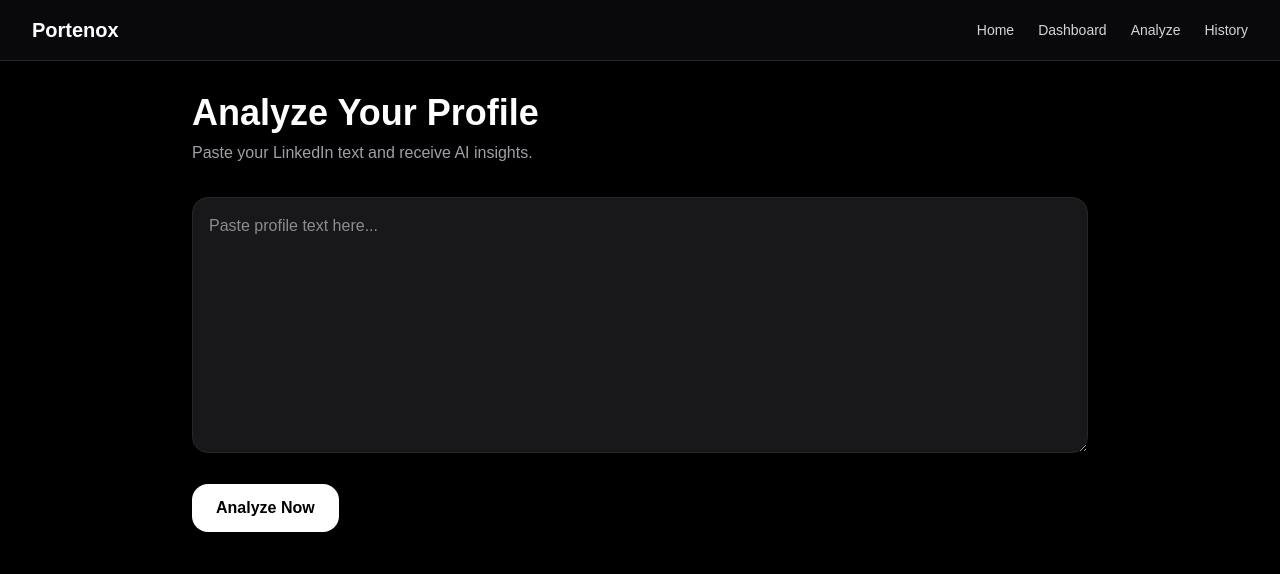
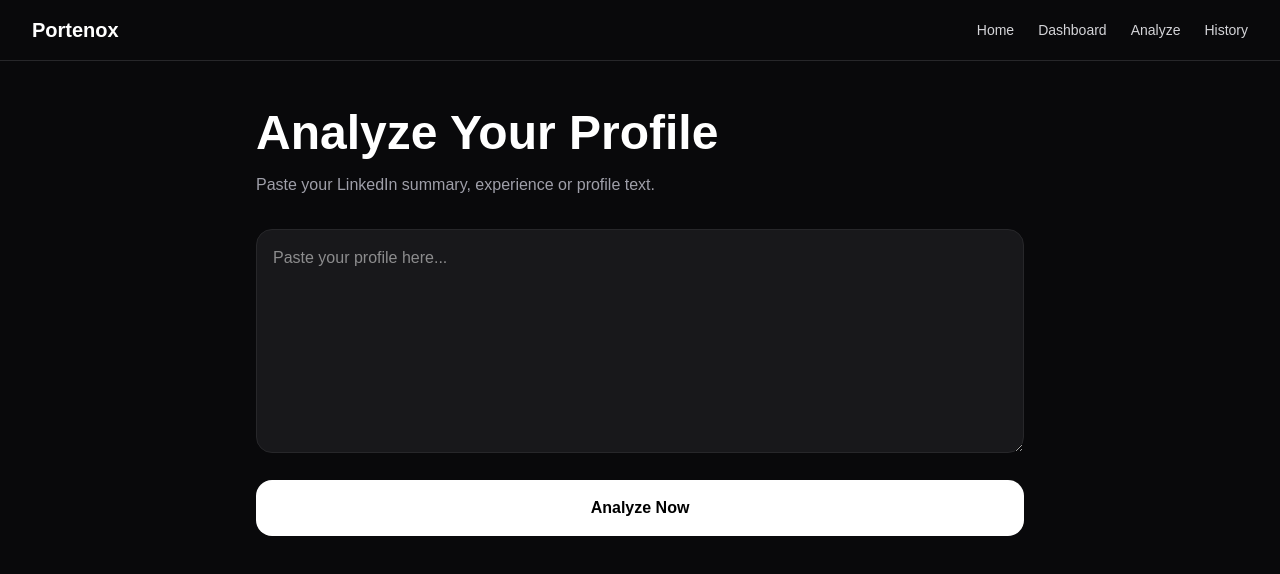
Before and after one commit to AndersonPort/portenox, a Next.js app: page /analyze in a window 1280 px wide. Shown: the top 574 px of the page. Built offline with nearby package versions, Linux system fonts and the light colour scheme.

Commit message:
feat(ui): redesign analyze page with premium SaaS UX

```diff
--- a/app/analyze/page.tsx
+++ b/app/analyze/page.tsx
@@ -4,68 +4,80 @@ import { useState } from "react";
 
 export default function AnalyzePage() {
   const [text, setText] = useState("");
+  const [loading, setLoading] = useState(false);
   const [result, setResult] = useState<any>(null);
-  const [loading, setLoading] = useState(false);
 
   async function handleAnalyze() {
     setLoading(true);
+    setResult(null);
 
     const res = await fetch("/api/analyze", {
       method: "POST",
+      body: JSON.stringify({ text }),
       headers: {
         "Content-Type": "application/json",
       },
-      body: JSON.stringify({ text }),
     });
 
     const data = await res.json();
+
     setResult(data);
     setLoading(false);
   }
 
   return (
-    <main className="min-h-screen bg-black text-white p-8">
-      <div className="max-w-4xl mx-auto">
-        <h1 className="text-4xl font-bold">
+    <main className="min-h-screen bg-zinc-950 text-white px-8 py-12">
+      <div className="max-w-3xl mx-auto">
+        <h1 className="text-5xl font-bold mb-4">
           Analyze Your Profile
         </h1>
 
-        <p className="text-zinc-400 mt-2">
-          Paste your LinkedIn text and receive AI insights.
+        <p className="text-zinc-400 mb-8">
+          Paste your LinkedIn summary, experience or profile text.
         </p>
 
         <textarea
+          className="w-full h-56 bg-zinc-900 border border-zinc-800 rounded-2xl p-4 outline-none"
+          placeholder="Paste your profile here..."
           value={text}
           onChange={(e) => setText(e.target.value)}
-          placeholder="Paste profile text here..."
-          className="w-full h-64 mt-8 p-4 rounded-2xl bg-zinc-900 border border-zinc-800"
         />
 
         <button
           onClick={handleAnalyze}
-          className="mt-6 px-6 py-3 bg-white text-black rounded-2xl font-semibold"
+          disabled={loading}
+          className="mt-5 w-full bg-white text-black font-semibold py-4 rounded-2xl hover:opacity-90 transition disabled:opacity-50"
         >
           {loading ? "Analyzing..." : "Analyze Now"}
         </button>
 
         {result && (
-          <div className="mt-10 bg-zinc-900 p-6 rounded-2xl space-y-4">
-            <div>
-              <p className="text-zinc-400">Profile Score</p>
-              <h2 className="text-4xl font-bold">{result.score}</h2>
+          <div className="mt-10 bg-zinc-900 border border-zinc-800 rounded-2xl p-6 space-y-4">
+            <div className="text-3xl font-bold">
+              Score: {result.score}
             </div>
 
             <div>
-              <p className="text-zinc-400">Optimized Headline</p>
+              <p className="text-zinc-400 text-sm mb-1">
+                Suggested Headline
+              </p>
               <p>{result.headline}</p>
             </div>
 
             <div>
-              <p className="text-zinc-400">Suggestions</p>
-              <ul className="list-disc pl-6">
+              <p className="text-zinc-400 text-sm mb-2">
+                Recommendations
+              </p>
+
+              <ul className="space-y-2">
                 {result.suggestions.map(
                   (item: string, index: number) => (
-                    <li key={index}>{item}</li>
+                    <li
+                      key={index}
+                      className="bg-zinc-800 px-3 py-2 rounded-xl"
+                    >
+                      {item}
+                    </li>
                   )
                 )}
               </ul>
```
